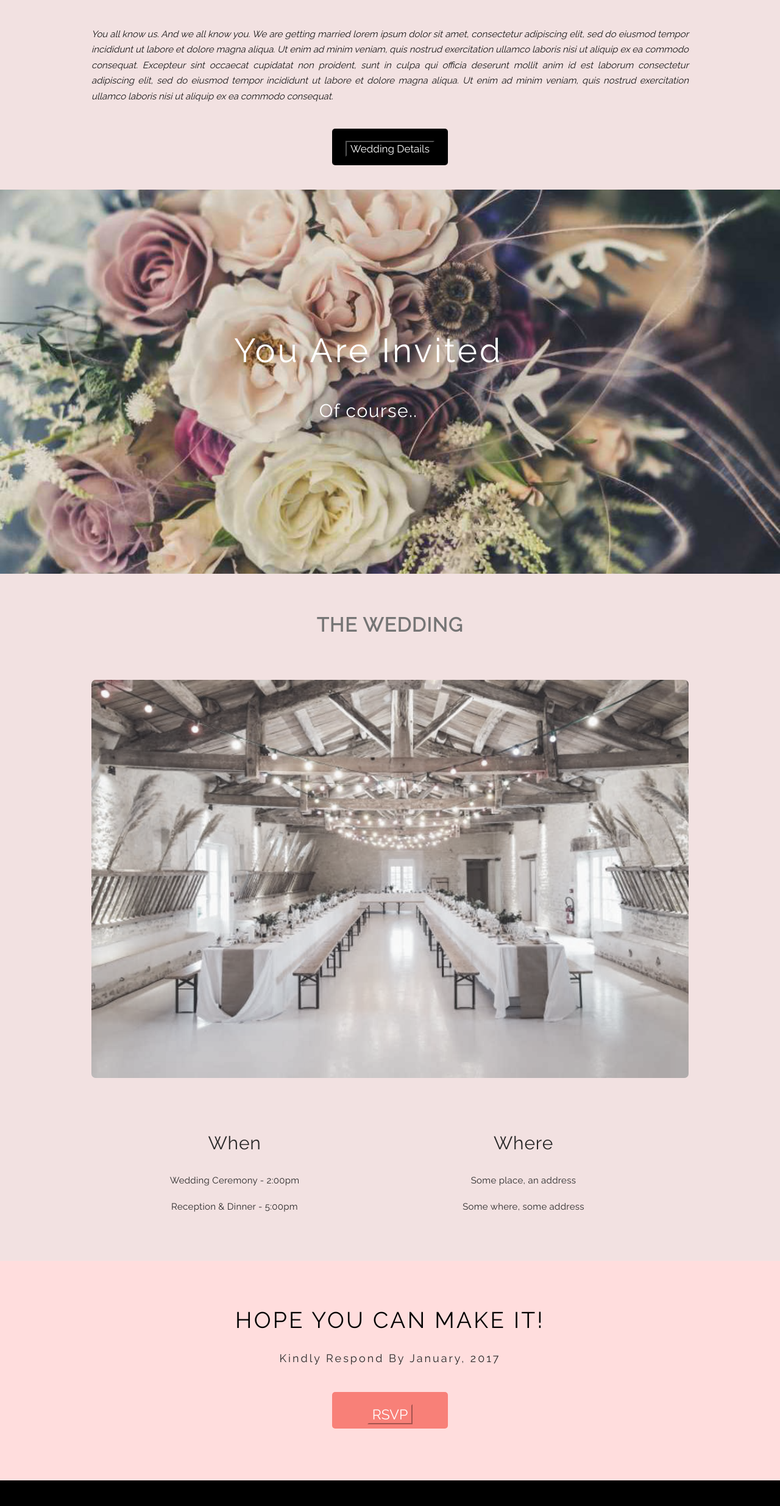
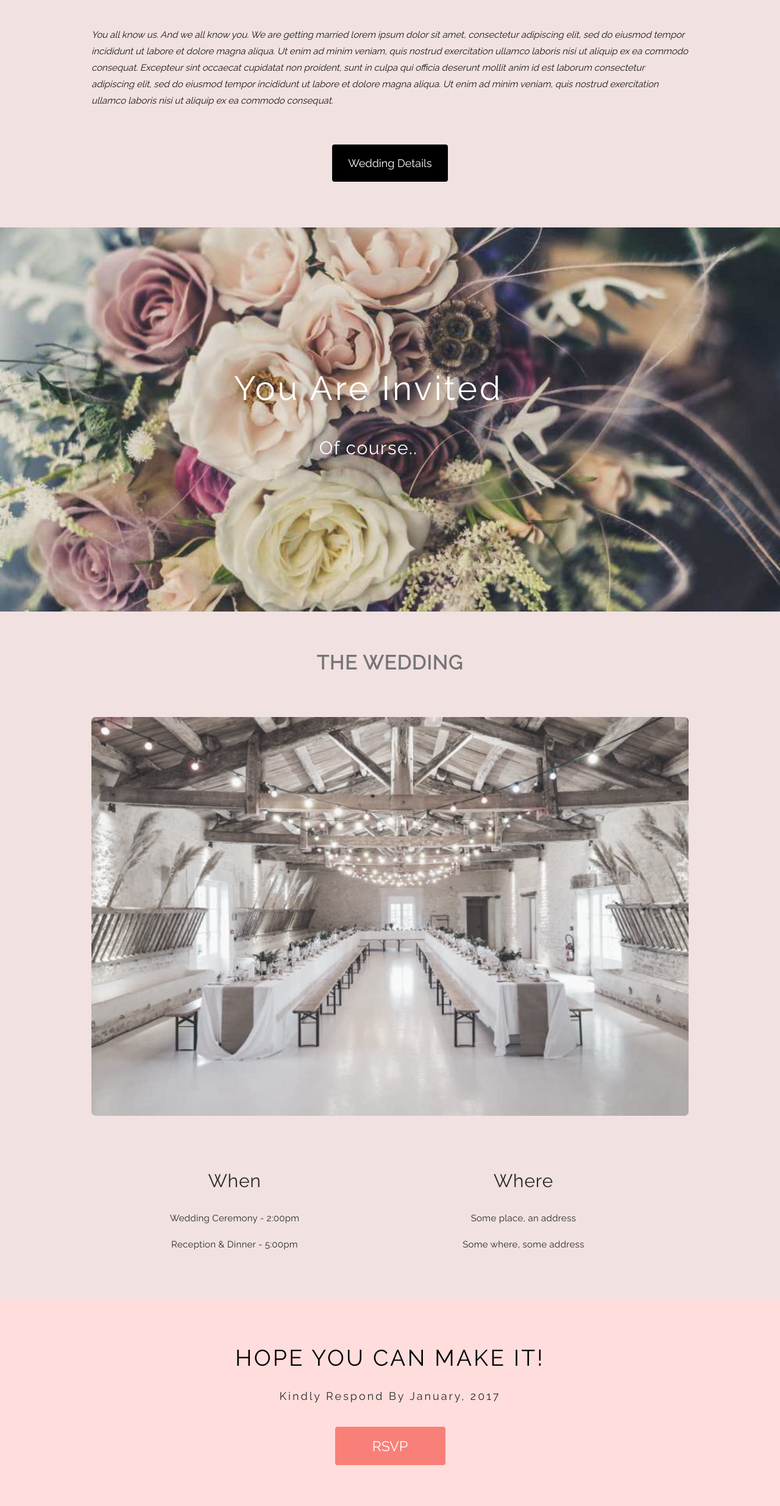
Before and after one commit to Asoleada/HomeWork4, a plain HTML site: page wedding.html in a window 1280 px wide. Shown: the part 1338-3808 px from the top of the page at 61% size. Drawn offline with Linux system fonts and the light colour scheme.

Commit message:
final version

```diff
--- a/css/style.css
+++ b/css/style.css
@@ -40,7 +40,7 @@ div.story {
     border: none;
     width: 100%;
     margin: auto;
-}
+    }
 
 
 #image2 {margin: 0px auto ;
@@ -63,49 +63,31 @@ div.story h1 {
 div.story p {
     color: #191818;
     font-family: 'Raleway', sans-serif;
-    text-align: justify;
     font-style: italic;
     font-size: 15px;
-    line-height: 1.7;
-}
-
-div#button1 {
-    text-align: center;
-    background-color: black;
-    width: 150px;
-    height: 20px;
-    margin: 40px auto;
-    padding: 20px;
-    border-radius: 5px;
-}
-
-button#b1 {
-    background-color: black;
-    border-color: black;
-    color: white;
-    text-align: center;
-    font-family: 'Raleway', sans-serif;
-    font-size: 17px;
+    line-height: 1.8;
 }
 
 
-div#button1:hover {
-    background-color: #CCCCCC;
+#button1 {
+    display: block;
+    margin: 58px auto 75px auto;
+    padding: 20px;
+    width: 150px;
+    border-radius: 4px;
+    background-color: black;
+    color:white;
+    text-align: center;
+    text-decoration: none;
+    font-family: 'Raleway', sans-serif;
+    font-size: 18px;
 }
 
-
-button#b1:hover {
+#button1:hover , #button2:hover {
     background-color: #CCCCCC;
-    border-color: #CCCCCC;
-    color:black;
+    color: black;
 }
 
-/**
-#button1 a:hover{
-    background-color: #CCCCCC;
-    border-color: #CCCCCC;
-}
-**/
 
 #flowers {
     position: relative;
@@ -113,7 +95,7 @@ button#b1:hover {
 }
 
 
-/** NUSOKA TEKSTAS!!! priklausomas nuo body, o ne picture, kodel??**/
+
 #flowerText {
     position: absolute;
     top: 35%;
@@ -217,35 +199,24 @@ div.float {
 }
 
 
-div#button2 {
+
+
+#button2 {
+    display: block;
+    margin: 35px auto;
+    padding: 18px;
+    width: 145px;
+    border-radius: 4px;
+    background-color: #f88078;
+    color:white;
     text-align: center;
-    background-color: #f88078;
-    width: 150px;
-    height: 20px;
-    margin: 40px auto;
-    padding: 20px;
-    border-radius: 5px;
-}
-
-button#b2 {
-    background-color: #f88078;
-    border-color: #f88078;
-    color: white;
-    text-align: center;
+    text-decoration: none;
     font-family: 'Raleway', sans-serif;
     font-size: 23px;
 }
 
 
-div#button2:hover {
-    background-color: #CCCCCC;
-}
 
-button#b2:hover {
-    background-color: #CCCCCC;
-    border-color: #CCCCCC;
-    color:black;
-}
 
 div#black {
     width: 100%;
@@ -256,7 +227,7 @@ div#black {
     font-family: 'Raleway', sans-serif;
     font-size: 15px;
     padding-top: 30px;
-}
+    }
 
 div#black a {
     color:white;
@@ -277,7 +248,8 @@ ul {
     list-style-type: none;
 }
 
-li {display: inline-block;
+li {
+    display: inline-block;
     width:24%;
     text-align: center;
     font-family: "Raleway", sans-serif;
@@ -287,7 +259,8 @@ li {display: inline-block;
     padding-top:20px;
 }
 
-#nav {position: fixed;
+#nav {
+    position: fixed;
     bottom: 0;
     right: 0;
     width: 100%;
@@ -295,6 +268,7 @@ li {display: inline-block;
     background-color:RGBA(255,255,255,0.70);
     z-index: 1;
     margin-bottom: 0;
+    clear: both;
 }
 
 
@@ -309,3 +283,7 @@ li#hover2:hover {
     padding: 10px 0 10px 0;
     color:white;
 }
+
+#nav:hover {
+    background-color:white;
+}
--- a/wedding.html
+++ b/wedding.html
@@ -35,11 +35,10 @@
     </p>
 </div>
 
-    <div id="button1">
-         <a href="https://www.google.lt/?gws_rd=ssl">
-    <button id="b1">Wedding Details</button>
-         </a>
-    </div>
+
+             <a id="button1" href="https://www.google.lt/?gws_rd=ssl">
+                 Wedding Details
+             </a>
 
 </div>
 
@@ -85,11 +84,13 @@
     <h1 id="L4">HOPE YOU CAN MAKE IT!</h1>
     <p>Kindly Respond By January, 2017</p>
 
-    <div id="button2">
-        <a href="https://www.google.lt/?gws_rd=ssl">
-        <button id="b2">RSVP</button>
-        </a>
-    </div>
+
+    <a id="button2" href="https://www.google.lt/?gws_rd=ssl">
+        RSVP
+    </a>
+
+
+
 
 </div>
 
@@ -107,6 +108,7 @@
 </div>
 
 
+
 <ul id="nav">
     <a href="#L1"><li class="hover1">Home</li></a>
     <a href="#L2"><li class="hover1">Jane & John</li></a>
```
